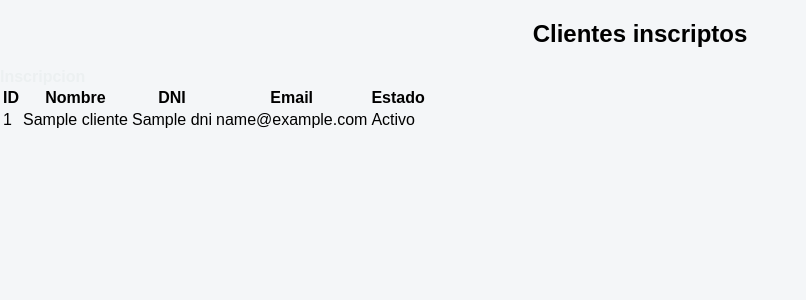
After one commit to sublanco/-gimnasio, a PHP site: template views/listadoClientes.php in a window 1280 px wide. The commit adds this page. Shown: the top 300 px of the page, without its empty margins (0-806 px from the left). Run offline with PHP 8.4, Linux system fonts and the light colour scheme; the template is opened without the code that fills it: most values are stand-ins (such as "Sample title", 1, 10 or a date in 2020); a stand-in replaces the project's code that opens the database connection.

Commit message:
cambioVista

```diff
--- a/controllers/inscripcionController.php
+++ b/controllers/inscripcionController.php
@@ -20,7 +20,10 @@ $clienteModel = new Cliente($pdo);
 
 // Crear cliente
 if ($clienteModel->crear($nombre, $dni, $email)) {
-    echo "Cliente inscripto correctamente";
+   // echo "Cliente inscripto correctamente";
+   //header("Location: ../views/pago.php?cliente_id=" . $clienteModel->getUltimoId());
+   header("Location: clienteController.php");
+   exit;
 } else {
     echo "Error al inscribir el cliente";
 }
--- a/index.php
+++ b/index.php
@@ -10,11 +10,7 @@
 
 <header>
     <h1>Sistema de Gestión de Gimnasio</h1>
-    <nav>
-        <a href="views/inscripcion.php">Inscripción</a>
-        <a href="views/reserva.php">Reserva de clase</a>
-        <a href="views/pago.php">Pago</a>
-    </nav>
+    <?php include "views/menu.php"; ?>
 </header>
 
 <div class="container">
--- /dev/null
+++ b/views/listadoClientes.php
@@ -0,0 +1,37 @@
+<!DOCTYPE html>
+<html>
+<head>
+    <title>Clientes inscriptos</title>
+    <link rel="stylesheet" href="../assets/estilos.css">
+</head>
+<body>
+
+<h2>Clientes inscriptos</h2>
+
+<nav>
+    <a href="../views/inscripcion.php">Inscripcion</a>
+</nav>
+
+<table>
+    <tr>
+        <th>ID</th>
+        <th>Nombre</th>
+        <th>DNI</th>
+        <th>Email</th>
+        <th>Estado</th>
+    </tr>
+
+    <?php foreach ($clientes as $c): ?>
+    <tr>
+        <td><?= $c['id'] ?></td>
+        <td><?= $c['nombre'] ?></td>
+        <td><?= $c['dni'] ?></td>
+        <td><?= $c['email'] ?></td>
+        <td><?= $c['activo'] ? 'Activo' : 'Inactivo' ?></td>
+    </tr>
+    <?php endforeach; ?>
+
+</table>
+
+</body>
+</html>
--- /dev/null
+++ b/views/menu.php
@@ -0,0 +1,5 @@
+<nav>
+    <a href="controllers/clienteController.php">Clientes</a>
+    <a href="views/pago.php">Pagos</a>
+    <a href="controllers/rutinas.php">Clases</a>
+</nav>
--- a/views/pago.php
+++ b/views/pago.php
@@ -12,7 +12,9 @@
 
     <form action="../controllers/pagoController.php" method="POST">
         <label>ID Cliente</label>
-        <input type="number" name="cliente_id" required>
+        <input type="hidden" name="cliente_id" value="<?= $_GET['cliente_id'] ?? '' ?>">
+
+
 
         <label>Monto</label>
         <input type="number" name="monto" required>
```
Also changed, not shown: controllers/clienteController.php (added, +8 -0 lines), models/cliente.php (+12 -0 lines).
